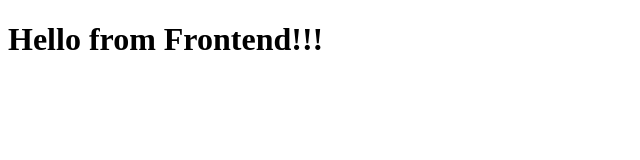
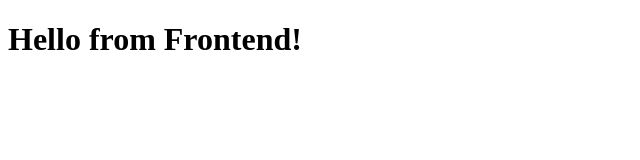
Before and after one commit to ejahanz/docker_k8s_githubactions, a plain HTML site: page frontend/index.html in a window 1280 px wide. Shown: the full height of the page, 0-640 px from the left. Drawn offline with Linux system fonts and the light colour scheme.

Commit message:
Updated CI/CD file and attempting another push

```diff
--- a/frontend/index.html
+++ b/frontend/index.html
@@ -4,6 +4,6 @@
   <title>Hello</title>
 </head>
 <body>
-  <h1>Hello from Frontend!!!</h1>
+  <h1>Hello from Frontend!</h1>
 </body>
 </html>
```
